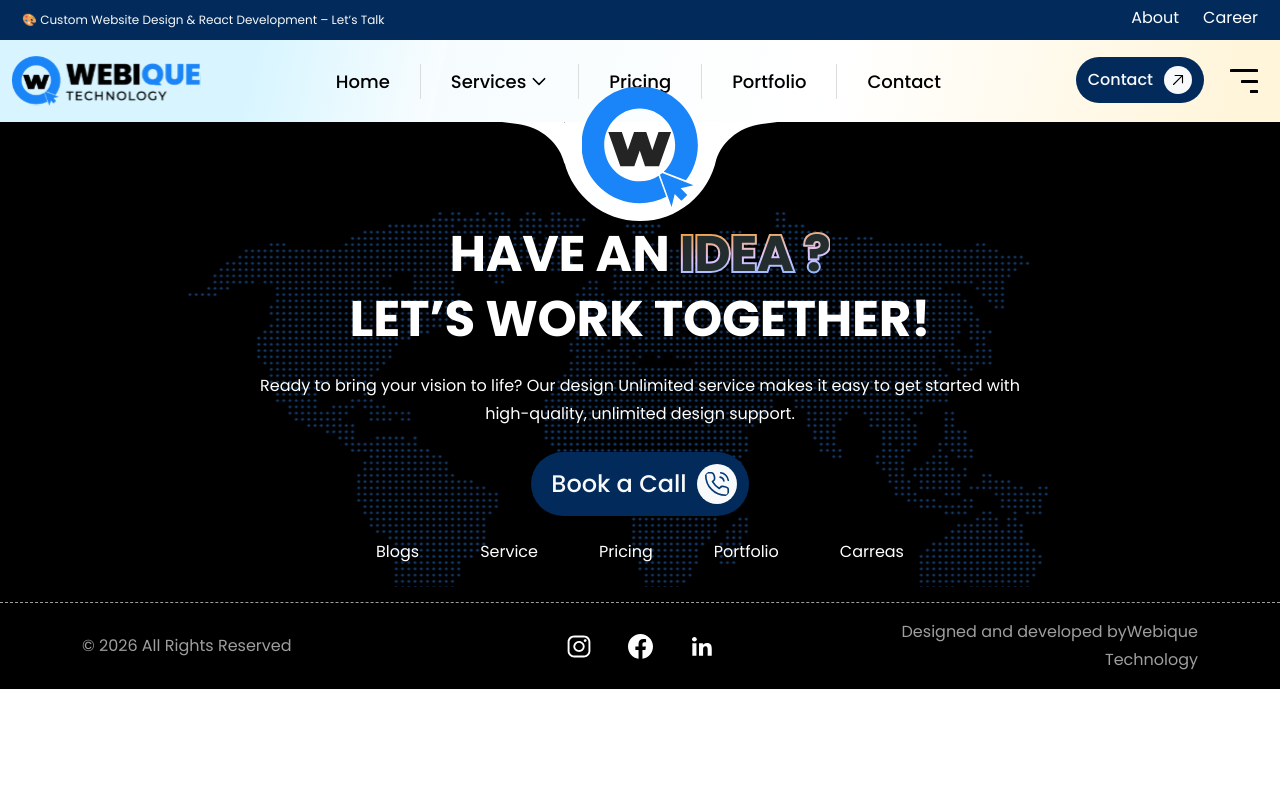
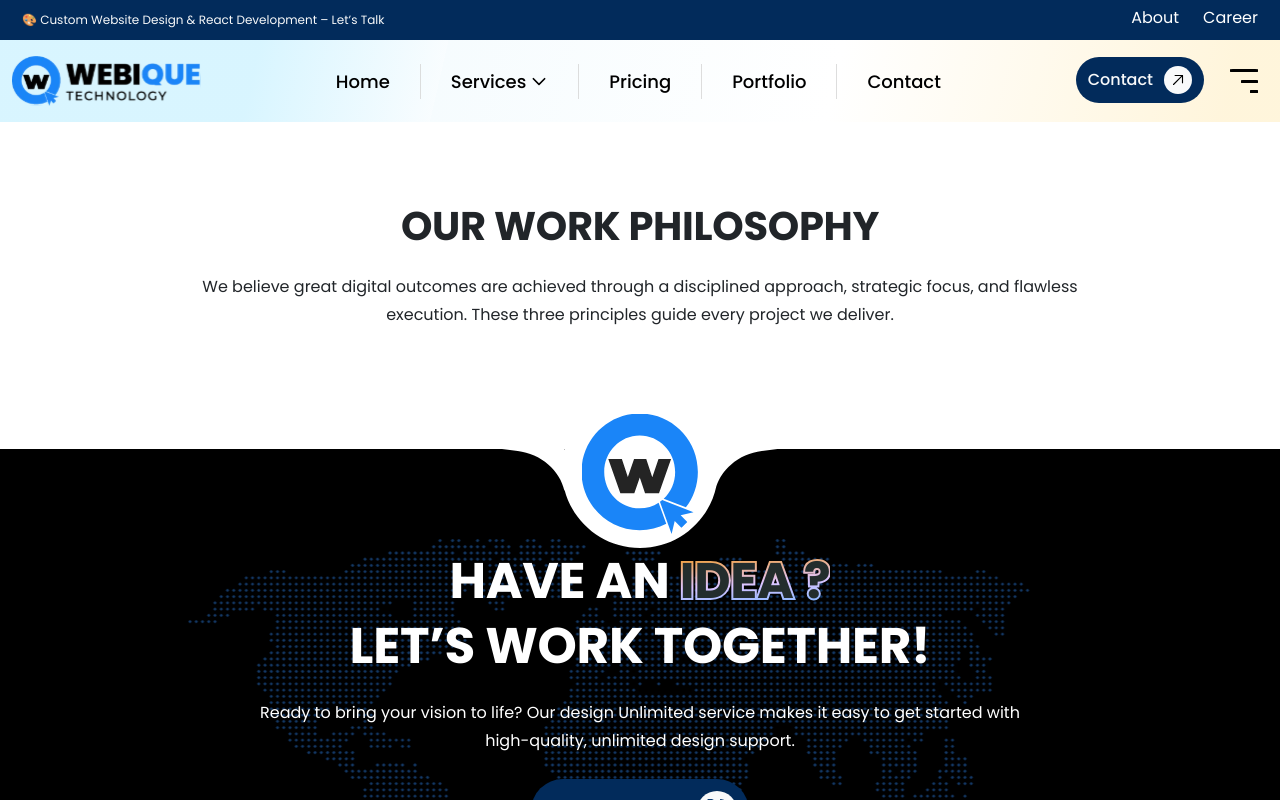
Before and after one commit to webique-technology/webique, a React (Vite) app: page /portfolio in a window 1280 px wide. Shown: the top 800 px of the page. Built offline with nearby package versions, Linux system fonts and the light colour scheme.

Commit message:
portfolio page starting

```diff
--- a/src/assets/scss/footer.scss
+++ b/src/assets/scss/footer.scss
@@ -8,7 +8,8 @@ footer {
   @include flex(column, center, center, 0);
   position: relative;
   z-index: 1;
-  @media(max-width:1598px){
+
+  @media(max-width:1598px) {
     background: none;
   }
 }
@@ -31,7 +32,7 @@ footer {
     width: 100%;
   }
 
-  @media(max-width:768px){
+  @media(max-width:768px) {
     padding-top: 40px;
     background: $black;
   }
--- /dev/null
+++ b/src/pages/portfolio.jsx
@@ -0,0 +1,36 @@
+import React from 'react'
+import { Col, Container, Row } from 'react-bootstrap';
+
+import "../style/portfolio.scss"
+
+const Portfolio = () => {
+    return (
+        <>
+            <section className='section-padding portfolio-page'>
+                <Container>
+                    <div className="title-content title-gap align-items-center mb-4">
+                        <h2 className="text-center">Our Work Philosophy</h2>
+                        <p className="text-start text-md-center">
+                            We believe great digital outcomes are achieved through a disciplined approach, strategic focus, and flawless <br /> execution. These three principles guide every project we deliver.
+                        </p>
+                    </div>
+                    <div className="portfolio-grid-container">
+                        <Row>
+                            <Col xs={12} sm={6} md={6} lg={4}>
+
+                            </Col>
+                            <Col xs={12} sm={6} md={6} lg={4}>
+
+                            </Col>
+                            <Col xs={12} sm={6} md={6} lg={4}>
+
+                            </Col>
+                        </Row>
+                    </div>
+                </Container>
+            </section>
+        </>
+    )
+}
+
+export default Portfolio;
--- a/src/routes.jsx
+++ b/src/routes.jsx
@@ -13,6 +13,7 @@ import NavigationBar from "./components/NavBar";
 import Footer from "./components/Footer";
 import Contact from "./pages/Contact";
 import Pricing from "./pages/Pricing";
+import Portfolio from "./pages/portfolio";
 
 
 const AppRoutes = () => {
@@ -31,6 +32,7 @@ const AppRoutes = () => {
                 <Route path="/security-maintenance-support" element={<Maintenance />} />
                 <Route path="/branding-support" element={<BrandingSupport />} />
                 <Route path="/pricing" element={<Pricing />} />
+                <Route path="/portfolio" element={<Portfolio />} />
 
 
                 {/* error */}
--- /dev/null
+++ b/src/style/portfolio.scss
@@ -0,0 +1,16 @@
+@import "../assets/scss/variable";
+@import "../assets/scss/mixin";
+
+.portfolio-page {
+
+    .blue-box {
+        background: rgba(23, 23, 23, 1);
+        padding: 25px;
+        border-radius: 24px;
+        display: flex;
+        flex-direction: column;
+        gap: 18px;
+        transition: background 0.3s ease;
+    }
+
+}
```
Also changed, not shown: src/assets/scss/_variable.scss (+4 -4 lines).
